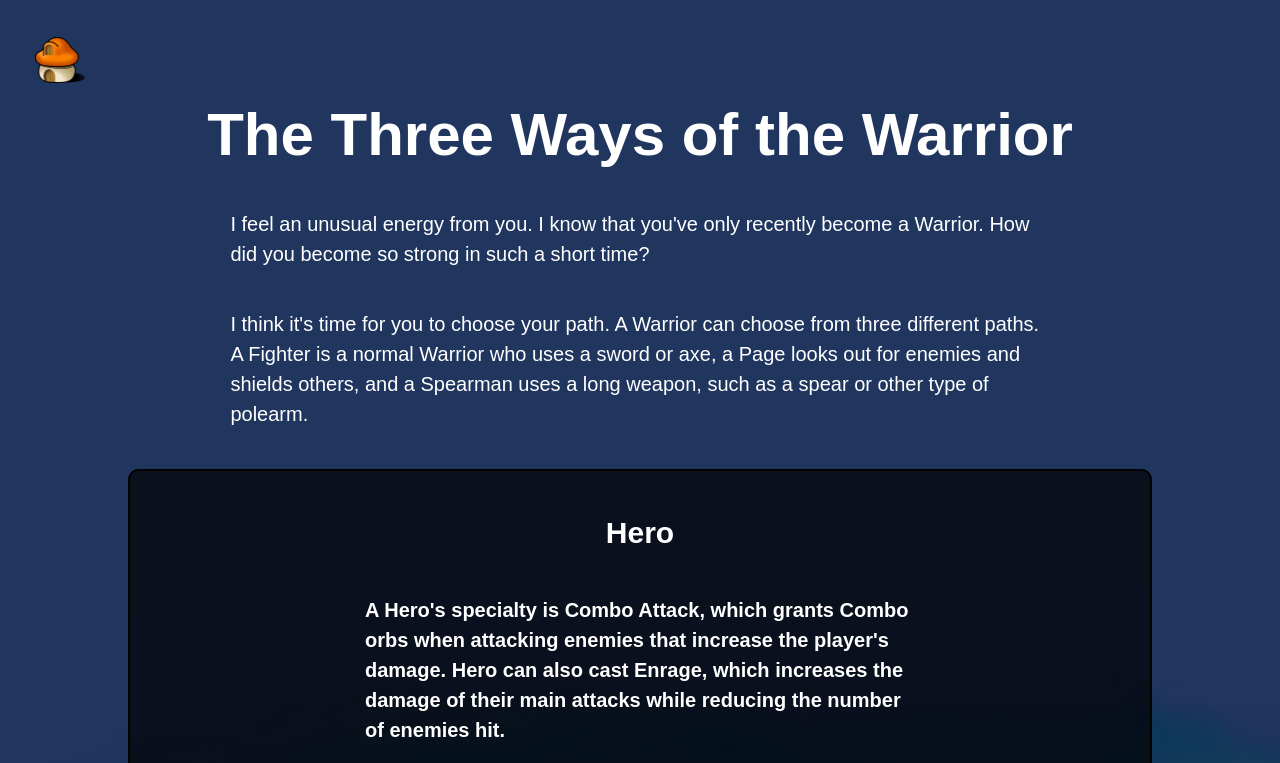
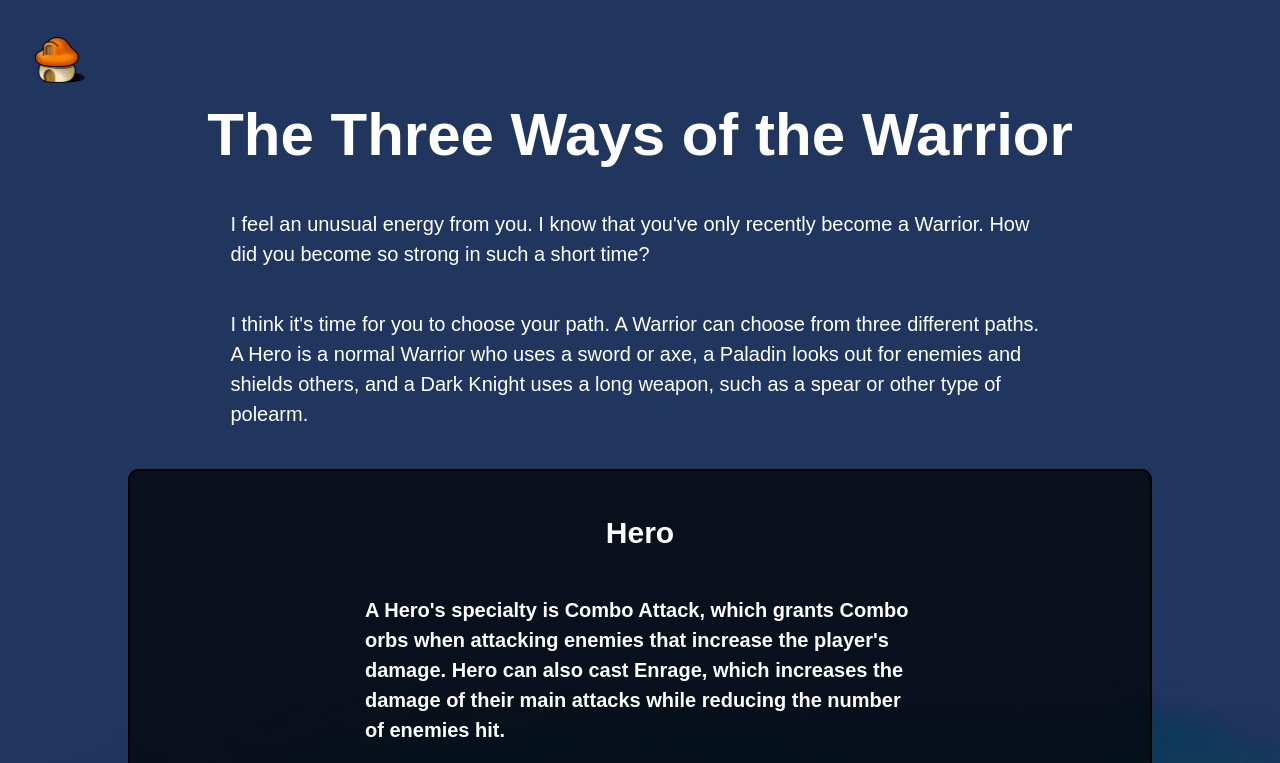
Before and after one commit to MandeepKMann/mandeepMannProjectThree, a React (Create React App) app: page /warriorsinfo in a window 1280 px wide. Shown: the top 763 px of the page. Built offline with nearby package versions, Linux system fonts and the light colour scheme; no server answers; the database is empty.

Commit message:
fixed warrior subclass names in blurb in warriorsInfo.js

```diff
--- a/src/components/Characters.js
+++ b/src/components/Characters.js
@@ -34,7 +34,7 @@ const Characters = ({characterList}) => {
                                 if (subClass.class === prevCharacter.character.userSelection) {
                                     return (
                                         <Fragment>
-                                            <img src={subClass.urlName} alt={`A cute little ${subClass.class}`} className="pastCharImg"/>
+                                            <img src={subClass.urlName} alt={`An image of a ${subClass.class}`} className="pastCharImg"/>
                                             <p className='nameOfClass'>Class: {prevCharacter.character.userSelection}</p>
                                             <div className="skillContainer">
                                                 <img src={subClass.mainAttack.urlName} alt={`Icon for ${subClass.mainAttack.skillName} skill`} />
--- a/src/components/WarriorInfo.js
+++ b/src/components/WarriorInfo.js
@@ -20,7 +20,7 @@ const WarriorInfo = () => {
                 <div className="subClassInfo">
                     <h2 className='infoTitle'>The Three Ways of the Warrior</h2>
                     <p>I feel an unusual energy from you. I know that you've only recently become a Warrior. How did you become so strong in such a short time?</p>
-                    <p>I think it's time for you to choose your path. A Warrior can choose from three different paths. A Fighter is a normal Warrior who uses a sword or axe, a Page looks out for enemies and shields others, and a Spearman uses a long weapon, such as a spear or other type of polearm.</p>
+                    <p>I think it's time for you to choose your path. A Warrior can choose from three different paths. A Hero is a normal Warrior who uses a sword or axe, a Paladin looks out for enemies and shields others, and a Dark Knight uses a long weapon, such as a spear or other type of polearm.</p>
                 </div>{/* END .subClassInfo */}
 
                 {/* ul for all three warrior subclasses */}
@@ -35,7 +35,7 @@ const WarriorInfo = () => {
                                 <p className="subClassDescription">{subClass.description}</p>
 
                                 <div className="imageContainer">
-                                    <img className="subClassImg" src={subClass.urlName} alt={`A cute little ${subClass.class}`} />
+                                    <img className="subClassImg" src={subClass.urlName} alt={`An image of a ${subClass.class}`} />
                                 </div>{/* END .imageContainer */}
 
                                 <div className="mainSkill">
```
